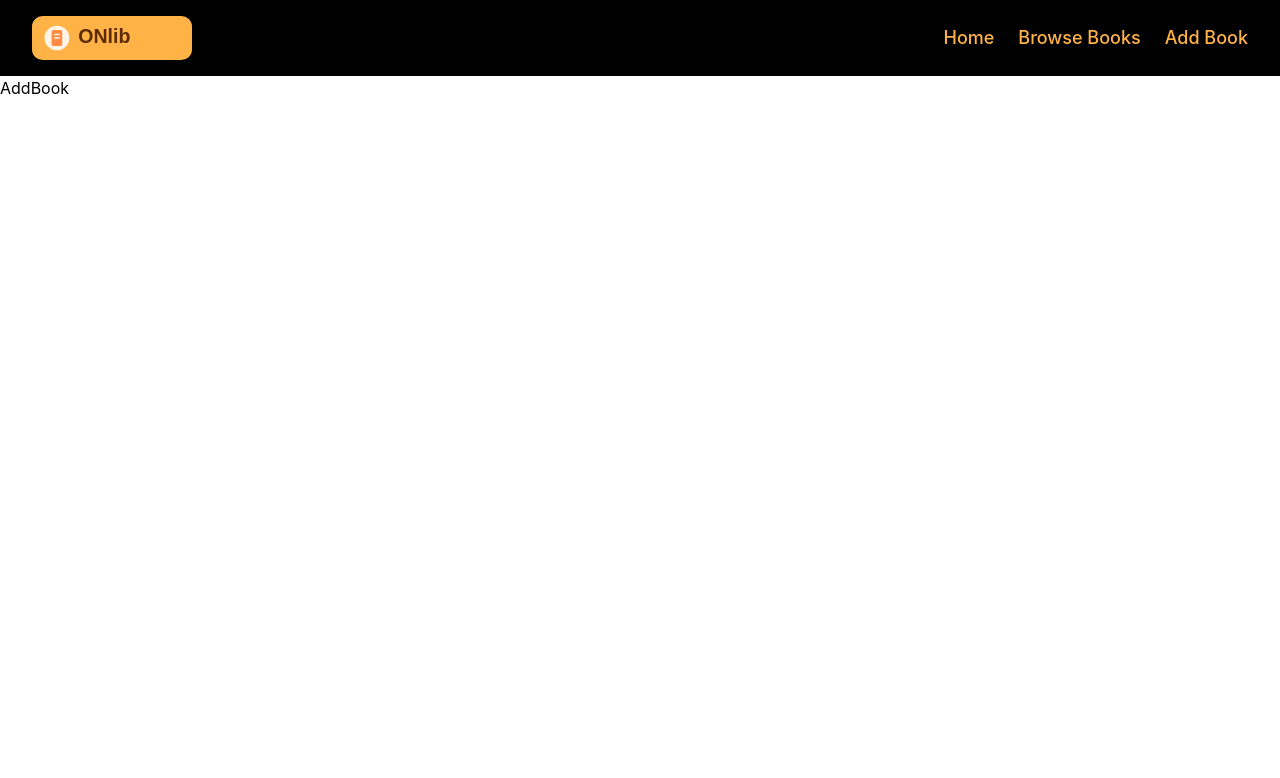
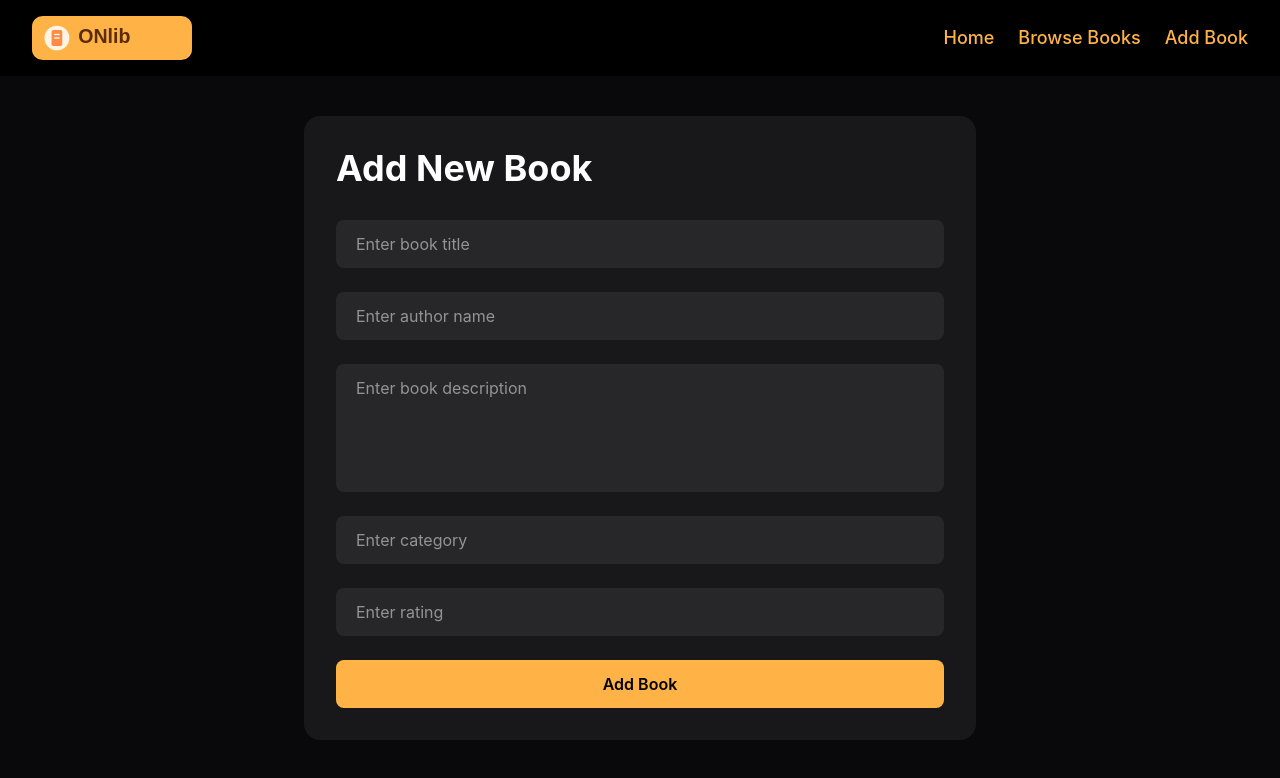
Before and after one commit to mayankrawat45/Online-library-Management, a React (Vite) app: page /add-book in a window 1280 px wide. Shown: the top 778 px of the page. Built offline with nearby package versions, Linux system fonts and the light colour scheme.

Commit message:
Connect app pages with Redux global state

```diff
--- a/src/pages/AddBook.jsx
+++ b/src/pages/AddBook.jsx
@@ -1,8 +1,91 @@
 import React from 'react'
+import { useState } from "react"
+import { useDispatch } from "react-redux"
+import { addBook } from "../redux/bookSlice"
 
 const AddBook = () => {
+  const [formData, setFormData] = useState({
+    title: "",
+    author: "",
+    description: "",
+    category: "",
+    rating: ""
+  })
+
+  const dispatch = useDispatch();
+
+  const handleSubmit = (e) => {
+    e.preventDefault()
+
+    dispatch(
+      addBook({
+        id: Date.now(),
+        ...formData
+      })
+    )
+  }
+
+  const handleChange = (e) => {
+    setFormData({
+      ...formData,
+      [e.target.name]: e.target.value
+    })
+  }
   return (
-    <div>AddBook</div>
+    <section className="min-h-screen bg-zinc-950 text-white p-10">
+      <div className="max-w-2xl mx-auto bg-zinc-900 p-8 rounded-2xl">
+        <h1 className="text-4xl font-bold mb-8">
+          Add New Book
+        </h1>
+        <form className="flex flex-col gap-6" onSubmit={handleSubmit} >
+          <input
+            type="text"
+            name="title"
+            placeholder="Enter book title"
+            value={formData.title}
+            onChange={handleChange}
+            className="bg-zinc-800 px-5 py-3 rounded-lg outline-none"
+          />
+          <input
+            type="text"
+            name="author"
+            placeholder="Enter author name"
+            value={formData.author}
+            onChange={handleChange}
+            className="bg-zinc-800 px-5 py-3 rounded-lg outline-none"
+          />
+          <textarea
+            name="description"
+            placeholder="Enter book description"
+            value={formData.description}
+            onChange={handleChange}
+            className="bg-zinc-800 px-5 py-3 rounded-lg outline-none h-32 resize-none"
+          />
+          <input
+            type="text"
+            name="category"
+            placeholder="Enter category"
+            value={formData.category}
+            onChange={handleChange}
+            className="bg-zinc-800 px-5 py-3 rounded-lg outline-none"
+          />
+          <input
+            type="number"
+            name="rating"
+            placeholder="Enter rating"
+            value={formData.rating}
+            onChange={handleChange}
+            className="bg-zinc-800 px-5 py-3 rounded-lg outline-none"
+          />
+          <button
+            type="submit"
+            className="bg-[#FFB347] text-black py-3 rounded-lg font-semibold"
+          >
+            Add Book
+          </button>
+        </form>
+      </div>
+    </section>
   )
 }
 
--- a/src/pages/BookDetails.jsx
+++ b/src/pages/BookDetails.jsx
@@ -1,8 +1,8 @@
 import { useParams } from "react-router-dom"
-import books from "../data/books"
+import { useSelector } from "react-redux"
 
 function BookDetails() {
-
+  const books=useSelector(state=>state.books)
   const { id } = useParams();
   const book = books.find((book) => book.id === Number(id));
   return (
--- a/src/pages/BrowseBooks.jsx
+++ b/src/pages/BrowseBooks.jsx
@@ -1,11 +1,12 @@
-import books from "../data/books"
+import { useSelector } from "react-redux"
 import BookCard from "../components/BookCard"
 import { useParams } from "react-router-dom"
 import { useState } from "react"
 
 function BrowseBooks() {
+  const books=useSelector((state)=>state.books)
   const { category } = useParams();
-  const [searchTerm, setSearchTerm] = useState("")
+  const [searchTerm, setSearchTerm] = useState("");
   const filteredBooks = books.filter((book) => {
   const matchesCategory = category
     ? book.category === category
--- a/src/pages/Home.jsx
+++ b/src/pages/Home.jsx
@@ -1,9 +1,10 @@
 import React from 'react'
 import BookCard from '../components/BookCard'
-import books from '../data/books'
+import { useSelector } from "react-redux"
 import { Link } from "react-router-dom"
 
 const Home = () => {
+    const books=useSelector((state)=>state.books)
     return (
         <section className="min-h-screen bg-zinc-950 text-white px-10 py-16">
             <div className="max-w-4xl">
--- /dev/null
+++ b/src/redux/BookSlice.js
@@ -0,0 +1,15 @@
+import { createSlice } from "@reduxjs/toolkit";
+import books from "../data/books"
+
+const bookSlice=createSlice({
+    name:"books",
+    initialState:books,
+    reducers:{
+        addBook:(state,action)=>{
+            state.push(action.payload);
+        }
+    }
+})
+
+export const { addBook } = bookSlice.actions
+export default bookSlice.reducer
--- a/src/redux/BookSlice.jsx
+++ /dev/null
@@ -1,11 +0,0 @@
-import { createSlice } from "@reduxjs/toolkit";
-
-const bookSlice=createSlice({
-    name:"books",
-    initialState:[],
-    reducers:{
-
-    }
-})
-
-export default bookSlice.reducer
--- a/src/routes/AppRoutes.jsx
+++ b/src/routes/AppRoutes.jsx
@@ -24,6 +24,10 @@ const router = createBrowserRouter([
         element: <BookDetails />
       },
       {
+        path: "books",
+        element: <BrowseBooks />
+      },
+      {
         path: "add-book",
         element: <AddBook />
       }
```
